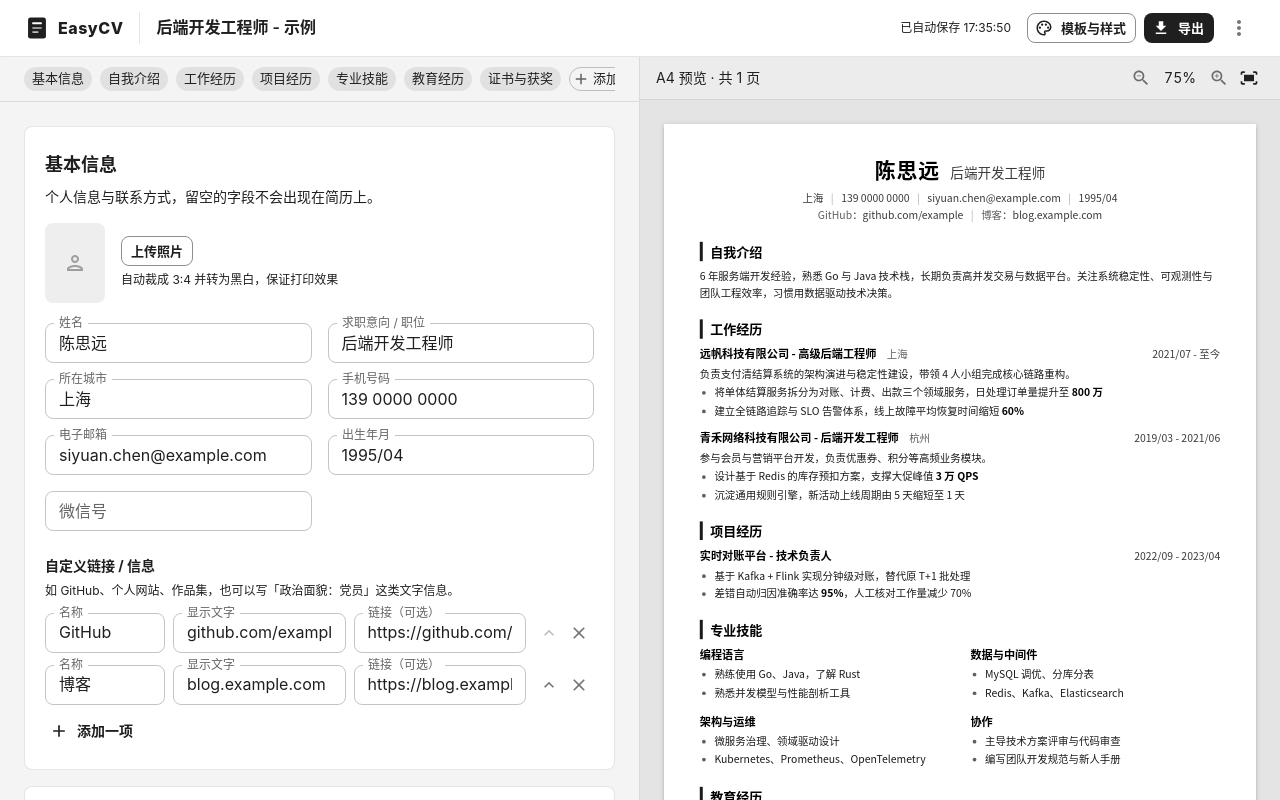
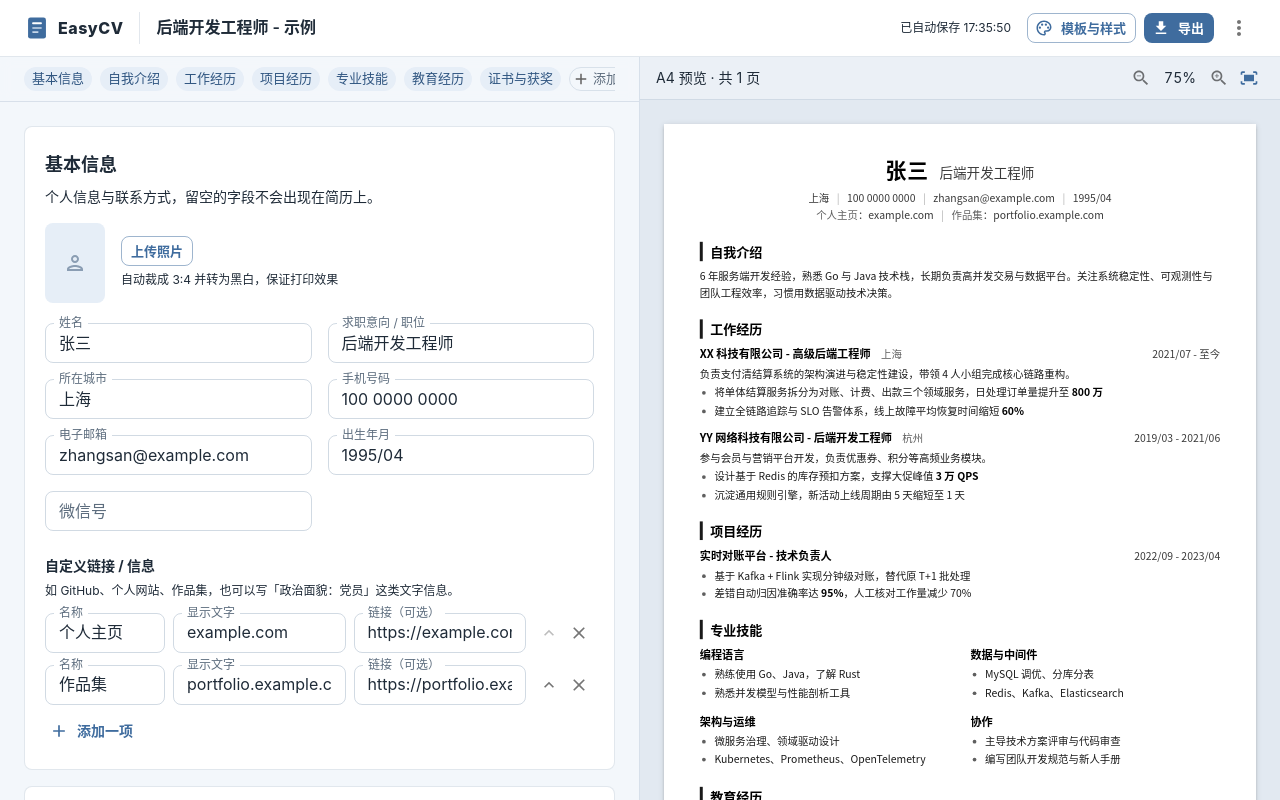
Before and after one commit to aimerneige/resume-website, a React (Vite) app: page / in a window 1280 px wide. Built offline with nearby package versions, Linux system fonts and the light colour scheme.

Commit message:
style: 编辑界面改用淡蓝色调，示例数据改为虚构占位
- 界面使用低饱和蓝色主题，简历输出仍只用黑灰
- 示例中的人名、公司、学校、电话、链接全部替换为明显的占位内容

Co-Authored-By: Claude Opus 5.5 <noreply@anthropic.com>

```diff
--- a/src/components/BasicInfoEditor.tsx
+++ b/src/components/BasicInfoEditor.tsx
@@ -9,6 +9,7 @@ import { uid } from '../defaults';
 import { processAvatar } from '../utils/storage';
 import type { BasicInfo } from '../types';
 import SectionCard from './SectionCard';
+import { ui } from '../theme';
 
 const FIELDS: { key: keyof Omit<BasicInfo, 'links' | 'avatar'>; label: string; placeholder?: string }[] = [
   { key: 'name', label: '姓名' },
@@ -40,7 +41,7 @@ export default function BasicInfoEditor() {
   return (
     <SectionCard id="basic" title="基本信息" description="个人信息与联系方式，留空的字段不会出现在简历上。">
       <Stack direction="row" spacing={2} sx={{ alignItems: "center", mb: 2.5 }}>
-        <Avatar variant="rounded" src={b.avatar || undefined} sx={{ width: 60, height: 80, bgcolor: '#eee', color: '#9e9e9e' }}>
+        <Avatar variant="rounded" src={b.avatar || undefined} sx={{ width: 60, height: 80, bgcolor: ui.tint, color: ui.muted }}>
           <PersonOutlineIcon />
         </Avatar>
         <Box>
--- a/src/components/CustomEditor.tsx
+++ b/src/components/CustomEditor.tsx
@@ -107,7 +107,7 @@ export default function CustomEditor({ id }: { id: string }) {
 
       <Stack spacing={1.5}>
         {s.blocks.map((b, i) => (
-          <Paper key={b.id} variant="outlined" sx={{ p: 1.5, bgcolor: '#fafafa' }}>
+          <Paper key={b.id} variant="outlined" sx={{ p: 1.5, bgcolor: '#f7fafd' }}>
             <Stack direction="row" sx={{ alignItems: "center", mb: 1 }}>
               <Typography variant="caption" color="text.secondary" sx={{ flex: 1 }}>
                 {b.kind === 'divider' ? '分隔线' : `文本块 ${i + 1}`}
--- a/src/components/EditorPanel.tsx
+++ b/src/components/EditorPanel.tsx
@@ -30,7 +30,7 @@ export default function EditorPanel() {
           position: 'sticky',
           top: 0,
           zIndex: 2,
-          bgcolor: 'rgba(244,244,244,0.92)',
+          bgcolor: 'rgba(243,247,251,0.92)',
           backdropFilter: 'blur(6px)',
           borderBottom: '1px solid',
           borderColor: 'divider',
--- a/src/components/ItemAccordion.tsx
+++ b/src/components/ItemAccordion.tsx
@@ -4,6 +4,7 @@ import ExpandMoreIcon from '@mui/icons-material/ExpandMore';
 import KeyboardArrowUpIcon from '@mui/icons-material/KeyboardArrowUp';
 import KeyboardArrowDownIcon from '@mui/icons-material/KeyboardArrowDown';
 import CloseIcon from '@mui/icons-material/Close';
+import { ui } from '../theme';
 
 interface Props {
   expanded: boolean;
@@ -30,7 +31,7 @@ export default function ItemAccordion(p: Props) {
       >
         <Box sx={{ flex: 1, minWidth: 0 }}>
           <Typography variant="subtitle2" noWrap sx={{ fontWeight: 700 }}>
-            {p.title || <span style={{ color: '#9e9e9e' }}>（未填写）</span>}
+            {p.title || <span style={{ color: ui.muted }}>（未填写）</span>}
           </Typography>
           {p.subtitle && (
             <Typography variant="caption" color="text.secondary" noWrap component="div">
--- a/src/components/PreviewPanel.tsx
+++ b/src/components/PreviewPanel.tsx
@@ -6,6 +6,7 @@ import FitScreenIcon from '@mui/icons-material/FitScreen';
 import { useResume } from '../store';
 import { PAGE_H, PAGE_W, computePageBreaks } from '../utils/pagination';
 import Resume from './Resume';
+import { ui } from '../theme';
 
 export default function PreviewPanel({ resumeRef }: { resumeRef: RefObject<HTMLDivElement | null> }) {
   const { data } = useResume();
@@ -47,11 +48,11 @@ export default function PreviewPanel({ resumeRef }: { resumeRef: RefObject<HTMLD
   const pages = breaks.length + 1;
 
   return (
-    <Box sx={{ height: '100%', display: 'flex', flexDirection: 'column', bgcolor: '#e4e4e4' }}>
+    <Box sx={{ height: '100%', display: 'flex', flexDirection: 'column', bgcolor: ui.previewBg }}>
       <Stack
         direction="row"
 
-        sx={{ alignItems: "center", px: 2, py: 0.75, borderBottom: '1px solid', borderColor: 'divider', bgcolor: '#ececec' }}
+        sx={{ alignItems: "center", px: 2, py: 0.75, borderBottom: '1px solid', borderColor: 'divider', bgcolor: ui.previewBar }}
       >
         <Typography variant="body2" color="text.secondary" sx={{ flex: 1 }}>
           A4 预览 · 共 {pages} 页
@@ -102,7 +103,7 @@ export default function PreviewPanel({ resumeRef }: { resumeRef: RefObject<HTMLD
                     left: 0,
                     right: 0,
                     top: y,
-                    borderTop: '1px dashed #9e9e9e',
+                    borderTop: `1px dashed ${ui.primaryLight}`,
                     pointerEvents: 'none',
                   }}
                 >
@@ -113,7 +114,7 @@ export default function PreviewPanel({ resumeRef }: { resumeRef: RefObject<HTMLD
                       right: 8,
                       top: -10,
                       fontSize: 11,
-                      color: '#757575',
+                      color: ui.primary,
                       bgcolor: '#fff',
                       px: 0.75,
                     }}
--- a/src/components/SectionCard.tsx
+++ b/src/components/SectionCard.tsx
@@ -19,6 +19,7 @@ import DeleteOutlineIcon from '@mui/icons-material/DeleteOutlined';
 import VisibilityOutlinedIcon from '@mui/icons-material/VisibilityOutlined';
 import VisibilityOffOutlinedIcon from '@mui/icons-material/VisibilityOffOutlined';
 import EditOutlinedIcon from '@mui/icons-material/EditOutlined';
+import { ui } from '../theme';
 
 interface Props {
   id: string;
@@ -58,7 +59,7 @@ export default function SectionCard(p: Props) {
                 fontWeight: 700,
                 flex: 1,
                 '& input': { py: 0.25, borderBottom: '1px dashed transparent' },
-                '& input:hover, & input:focus': { borderBottomColor: '#9e9e9e' },
+                '& input:hover, & input:focus': { borderBottomColor: ui.primaryLight },
               }}
             />
             <EditOutlinedIcon fontSize="small" sx={{ color: 'text.disabled', ml: 0.5 }} />
--- a/src/components/StyleDrawer.tsx
+++ b/src/components/StyleDrawer.tsx
@@ -17,6 +17,7 @@ import CloseIcon from '@mui/icons-material/Close';
 import { useResume } from '../store';
 import { TEMPLATES } from '../defaults';
 import type { StyleSettings, TemplateId } from '../types';
+import { ui } from '../theme';
 
 function Row({ label, value, children }: { label: string; value?: ReactNode; children: ReactNode }) {
   return (
@@ -112,8 +113,8 @@ export default function StyleDrawer({ open, onClose }: { open: boolean; onClose:
                 textAlign: 'left',
                 borderRadius: 1,
                 p: 0.75,
-                outline: st.template === id ? '2px solid #1f1f1f' : '1px solid transparent',
-                '&:hover': { bgcolor: '#f5f5f5' },
+                outline: st.template === id ? `2px solid ${ui.primary}` : '1px solid transparent',
+                '&:hover': { bgcolor: ui.tint },
               }}
             >
               <Thumb id={id} />
--- a/src/defaults.ts
+++ b/src/defaults.ts
@@ -223,17 +223,17 @@ export const sampleData = (): ResumeData => ({
   version: 1,
   docTitle: '后端开发工程师 - 示例',
   basic: {
-    name: '陈思远',
+    name: '张三',
     title: '后端开发工程师',
     avatar: '',
     location: '上海',
-    phone: '139 0000 0000',
-    email: 'siyuan.chen@example.com',
+    phone: '100 0000 0000',
+    email: 'zhangsan@example.com',
     birth: '1995/04',
     wechat: '',
     links: [
-      { id: uid(), label: 'GitHub', value: 'github.com/example', url: 'https://github.com/example' },
-      { id: uid(), label: '博客', value: 'blog.example.com', url: 'https://blog.example.com' },
+      { id: uid(), label: '个人主页', value: 'example.com', url: 'https://example.com' },
+      { id: uid(), label: '作品集', value: 'portfolio.example.com', url: 'https://portfolio.example.com' },
     ],
   },
   sections: [
@@ -253,7 +253,7 @@ export const sampleData = (): ResumeData => ({
       items: [
         {
           id: uid(),
-          title: '远帆科技有限公司',
+          title: 'XX 科技有限公司',
           subtitle: '高级后端工程师',
           meta: '上海',
           start: '2021/07',
@@ -263,7 +263,7 @@ export const sampleData = (): ResumeData => ({
         },
         {
           id: uid(),
-          title: '青禾网络科技有限公司',
+          title: 'YY 网络科技有限公司',
           subtitle: '后端开发工程师',
           meta: '杭州',
           start: '2019/03',
@@ -333,7 +333,7 @@ export const sampleData = (): ResumeData => ({
       items: [
         {
           id: uid(),
-          title: '同济大学',
+          title: 'XX 大学',
           subtitle: '本科',
           meta: '计算机科学与技术',
           start: '2015/09',
@@ -349,7 +349,7 @@ export const sampleData = (): ResumeData => ({
       visible: true,
       showTitle: true,
       blocks: [
-        newCustomBlock({ text: '全国大学生数学建模竞赛 · 省级一等奖', rightText: '2017', bold: true, marginTop: 4 }),
+        newCustomBlock({ text: '某全国性程序设计竞赛 · 一等奖', rightText: '2017', bold: true, marginTop: 4 }),
       ],
     },
   ],
--- a/src/theme.ts
+++ b/src/theme.ts
@@ -1,21 +1,32 @@
 import { createTheme } from '@mui/material/styles';
 
-const ink = '#1f1f1f';
-const gray = { main: '#616161', light: '#9e9e9e', dark: '#424242', contrastText: '#fff' };
+/**
+ * 编辑器界面主题：低饱和的淡蓝色调。
+ * 注意：简历纸面（resume.css）独立使用黑灰，不受此主题影响。
+ */
+export const ui = {
+  primary: '#3f6c9e',
+  primaryDark: '#2f5580',
+  primaryLight: '#7d9fc4',
+  tint: '#e6eef7', // 选中 / 悬停底色
+  tintStrong: '#d5e2f1',
+  bg: '#f3f7fb', // 编辑区背景
+  previewBg: '#e2e9f1', // 预览区背景
+  previewBar: '#ebf0f6',
+  border: 'rgba(48, 86, 128, 0.14)',
+  muted: '#8a9db3',
+} as const;
 
-/** 全黑灰配色的 Material 主题 */
 const theme = createTheme({
   palette: {
     mode: 'light',
-    primary: { main: ink, light: '#484848', dark: '#000', contrastText: '#fff' },
-    secondary: gray,
-    error: { main: '#424242', contrastText: '#fff' },
-    warning: gray,
-    info: gray,
-    success: gray,
-    background: { default: '#f4f4f4', paper: '#ffffff' },
-    divider: 'rgba(0,0,0,0.1)',
-    text: { primary: '#1f1f1f', secondary: '#666' },
+    primary: { main: ui.primary, light: ui.primaryLight, dark: ui.primaryDark, contrastText: '#fff' },
+    secondary: { main: '#6b8299', contrastText: '#fff' },
+    error: { main: '#b5524e', contrastText: '#fff' },
+    background: { default: ui.bg, paper: '#ffffff' },
+    divider: ui.border,
+    text: { primary: '#1f2b38', secondary: '#5d6d7e', disabled: '#a3b1c0' },
+    action: { hover: 'rgba(63, 108, 158, 0.06)', selected: 'rgba(63, 108, 158, 0.12)' },
   },
   shape: { borderRadius: 8 },
   typography: {
@@ -28,22 +39,49 @@ const theme = createTheme({
   components: {
     MuiButton: { defaultProps: { disableElevation: true } },
     MuiTextField: { defaultProps: { size: 'small', fullWidth: true } },
-    MuiPaper: { defaultProps: { elevation: 0 } },
+    MuiPaper: { defaultProps: { elevation: 0 }, styleOverrides: { outlined: { borderColor: ui.border } } },
     MuiTooltip: { defaultProps: { arrow: true } },
+    MuiOutlinedInput: {
+      styleOverrides: {
+        root: {
+          '&:hover:not(.Mui-focused) .MuiOutlinedInput-notchedOutline': { borderColor: ui.primaryLight },
+        },
+        notchedOutline: { borderColor: 'rgba(48, 86, 128, 0.22)' },
+      },
+    },
+    MuiChip: {
+      styleOverrides: {
+        filled: {
+          backgroundColor: ui.tint,
+          color: ui.primaryDark,
+          '&:hover': { backgroundColor: `${ui.tintStrong} !important` },
+        },
+        outlined: { borderColor: ui.border, color: '#5d6d7e' },
+      },
+    },
     MuiAccordion: {
       defaultProps: { disableGutters: true, elevation: 0 },
       styleOverrides: {
         root: {
-          border: '1px solid rgba(0,0,0,0.12)',
+          border: `1px solid ${ui.border}`,
           borderRadius: 8,
           '&::before': { display: 'none' },
           '& + &': { marginTop: 8 },
+          '&.Mui-expanded': { borderColor: ui.primaryLight },
         },
       },
     },
     MuiToggleButton: {
-      styleOverrides: { root: { textTransform: 'none', '&.Mui-selected': { background: '#e0e0e0' } } },
+      styleOverrides: {
+        root: {
+          textTransform: 'none',
+          borderColor: 'rgba(48, 86, 128, 0.22)',
+          '&.Mui-selected': { backgroundColor: ui.tint, color: ui.primaryDark },
+          '&.Mui-selected:hover': { backgroundColor: ui.tintStrong },
+        },
+      },
     },
+    MuiAppBar: { styleOverrides: { root: { borderColor: ui.border } } },
   },
 });
 
```
Also changed, not shown: public/favicon.svg, 1 other file (tests, documents, lock files or other folders).
